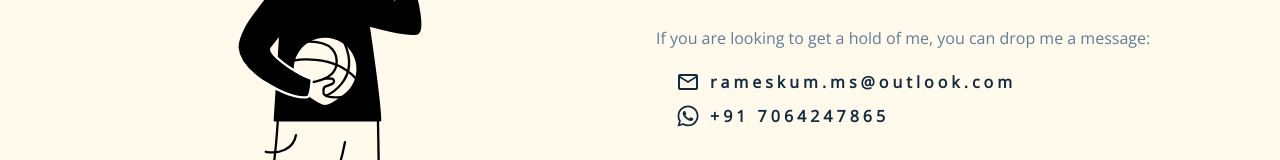
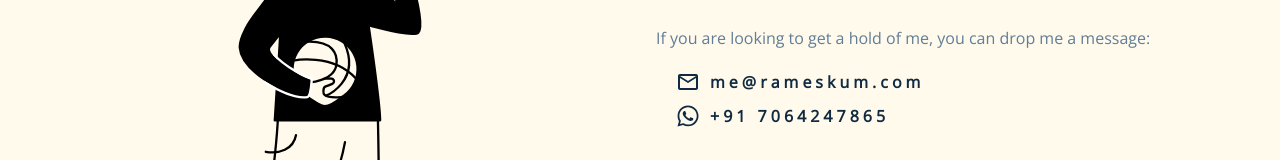
Before and after one commit to rameskum/portfolio, a React (Create React App) app: page /contact in a window 1280 px wide. Shown: the part 385-545 px from the top of the page. Built offline with nearby package versions, Linux system fonts and the light colour scheme.

Commit message:
changed contact email id

```diff
--- a/src/pages/ContactPage.js
+++ b/src/pages/ContactPage.js
@@ -27,9 +27,9 @@ function ContactPage() {
 										className="link"
 										target="_blank"
 										rel="noopener noreferrer"
-										href="mailto:rameskum.ms@outlook.com"
+										href="mailto:me@rameskum.com"
 									>
-										rameskum.ms@outlook.com
+										me@rameskum.com
 									</a>
 								</li>
 								<li>
```
